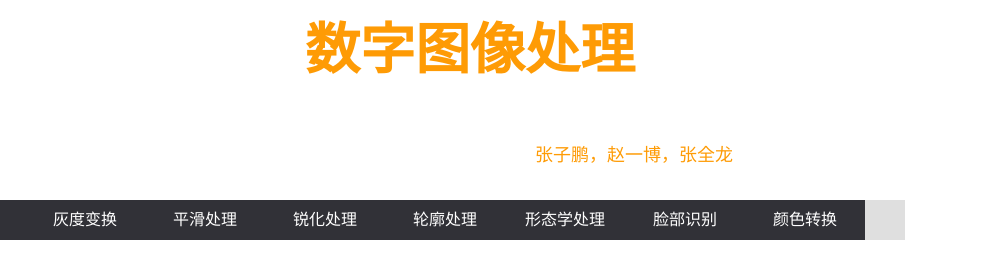
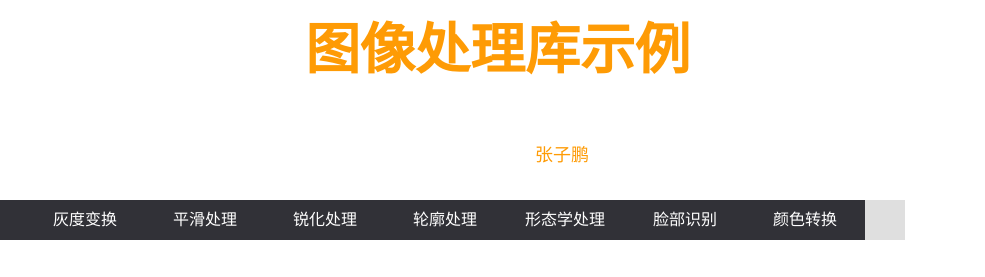
Before and after one commit to hbxtben/imageProcess, a website with bundled scripts: page index.html in a window 1280 px wide. Shown: the top 277 px of the page, 295-1280 px from the left. Built offline with nearby package versions, Linux system fonts and the light colour scheme.

Commit message:
change name

```diff
--- a/index.html
+++ b/index.html
@@ -9,8 +9,8 @@
     <header>
         <img class="header-img" src="./image/html5.jpeg" alt="">
         <div class="header-right">
-            <h1>数字图像处理</h1>
-            <p>张子鹏，赵一博，张全龙</p>
+            <h1>图像处理库示例</h1>
+            <p>张子鹏</p>
         </div>
     </header>
     <nav>
```
